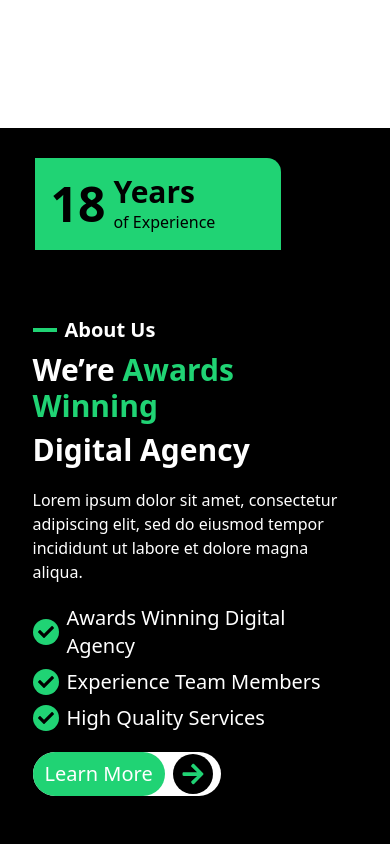
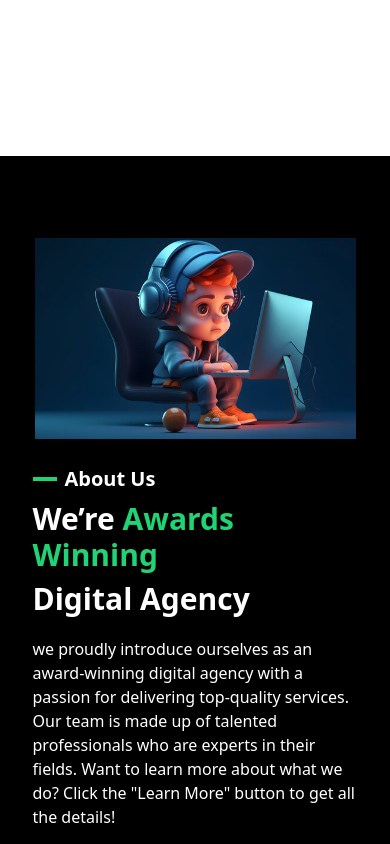
Before and after one commit to nabishafin/Nostrix-Client, a React (Vite) app: page / in a window 390 px wide. Shown: the part 5600-6444 px from the top of the page. Built offline with nearby package versions, Linux system fonts and the light colour scheme; grey boxes are pictures that could not be loaded.

Commit message:
some word done

```diff
--- a/src/components/shared/ProjectCard.jsx
+++ b/src/components/shared/ProjectCard.jsx
@@ -17,11 +17,11 @@ const ProjectCard = ({ data }) => {
             whileHover="hover"
         >
             <div className="bg-black text-white border-2 border-gray-700 rounded-lg p-4">
-                <div className="bg-gray-200 h-48 rounded-lg">
+                <div className="bg-gray-200  rounded-lg">
                     {data.image && (
                         <img
                             src={data.image}
-                            className="h-full w-full object-cover rounded-lg"
+                            className="h-72 w-full object-cover rounded-lg"
                             alt={data.title}
                         />
                     )}
--- a/src/components/ui/AboutUS.jsx
+++ b/src/components/ui/AboutUS.jsx
@@ -1,38 +1,25 @@
 import React from 'react';
 import { FaArrowRight, FaCheck } from 'react-icons/fa';
-
+import img from '../../assets/bp.jpg';
 
 const AboutUS = () => {
     return (
-        <section className="py-20 bg-black mt-16 text-white">
-            <div className="w-10/12 mx-auto flex flex-col md:flex-row py-10 gap-6">
-                {/* Video Section */}
-                <div className="w-full md:w-6/12 relative border-2 border-black rounded-3xl mb-10 md:mb-0 ">
-                    <div className="absolute top-0 left-0 w-full h-full bg-black flex items-center justify-center">
-                        {/* Embed YouTube Video */}
-                        <iframe
-                            width="100%"
-                            height="100%"
-                            src="https://www.youtube.com/embed/d8wDCPs68jc?si=otbw6YI7OtPnVDwr"
-                            title="YouTube video player"
-                            frameBorder="0"
-                            allow="accelerometer; autoplay; clipboard-write; encrypted-media; gyroscope; picture-in-picture"
-                            allowFullScreen
-                            className="rounded-lg"
-
-                        ></iframe>
-                    </div>
-                    <div className="absolute bottom-0 left-0 w-64 bg-primary p-4 flex items-center border-t-[10px] border-r-[10px] border-black rounded-tr-3xl">
-                        <div className="text-5xl font-bold text-black mr-2">18</div>
-                        <div>
-                            <p className="text-3xl font-semibold text-black">Years</p>
-                            <p className="text-base text-black">of Experience</p>
-                        </div>
+        <section className="py-10 bg-black mt-16 text-white">
+            <div className="w-10/12 mx-auto flex flex-col md:flex-row py-10 gap-6 items-center justify-center">
+                {/* Image Section */}
+                <div className="w-full md:w-6/12 border-2 border-black">
+                    <div className="w-full h-full bg-black flex items-center justify-center">
+                        <img
+                            src={img}
+                            className="w-full object-cover" // Ensure image covers the area
+                            style={{ aspectRatio: '16 / 10' }} // Maintain 16:9 aspect ratio (or adjust as needed)
+                            alt=""
+                        />
                     </div>
                 </div>
 
                 {/* Content Section */}
-                <div className="w-full md:w-6/12 pr-0 md:pl-10 ">
+                <div className="w-full md:w-6/12 pr-0 md:pl-10">
                     <div className="flex items-center gap-2">
                         <hr className="w-6 h-1 bg-primary border-0" />
                         <h1 className="text-white font-semibold text-xl">About Us</h1>
@@ -44,7 +31,9 @@ const AboutUS = () => {
                         Digital Agency
                     </h1>
                     <p className="mt-5 text-base md:text-lg pr-0 md:pr-10">
-                        Lorem ipsum dolor sit amet, consectetur adipiscing elit, sed do eiusmod tempor incididunt ut labore et dolore magna aliqua.
+                        we proudly introduce ourselves as an award-winning digital agency with a passion for delivering top-quality services. Our team is made up of talented professionals who are experts in their fields. Want to learn more about what we do? Click the "Learn More" button to get all the details!
+
+
                     </p>
 
                     <div className="mt-5">
@@ -62,7 +51,7 @@ const AboutUS = () => {
                         </div>
                     </div>
 
-                    <div className="flex gap-5 text-black mt-5 items-center">
+                    <div className="flex gap-16 text-black mt-5 items-center ">
                         <div className="flex gap-2 items-center text-xl text-white pr-2 rounded-3xl bg-white">
                             <p className="text-xl text-white px-3 py-2 rounded-3xl bg-primary">Learn More</p>
                             <p>
@@ -76,7 +65,6 @@ const AboutUS = () => {
                 </div>
             </div>
         </section>
-
     );
 };
 
--- a/src/components/ui/WorkPortfolio.jsx
+++ b/src/components/ui/WorkPortfolio.jsx
@@ -2,53 +2,56 @@ import { FaArrowRight } from "react-icons/fa";
 import React from 'react';
 import Marque from '../shared/Marque';
 import ProjectCard from "../shared/ProjectCard";
-
+import pic1 from "../../assets/cooing page.jpg"
+import pic2 from "../../assets/bp.jpg"
 
 const WorkPortfolio = () => {
     const cardsData = [
         {
             id: 1,
-            image: "https://ibb.co.com/xqYnG2r1", // You can add the image URL here
+            image: pic1, // You can add the image URL here
             tags: ["UI / UX Design", "App Design", "Wireframe"],
             title: "Podcast - Podcast",
             description: "Mobile App Solution",
         },
         {
             id: 2,
-            image: "https://ibb.co.com/mVDrwry8",
+            image: pic2,
             tags: ["Web Development", "Frontend", "React"],
             title: "Website Development",
             description: "E-commerce Web Solution",
         },
         // Add more objects as needed
     ];
+
     return (
-        <section className='bg-black'>
+        <section className='bg-black p-4 md:p-0'>
             <div>
                 <Marque />
             </div>
-            <div className='w-10/12 mx-auto border-2  pt-10'>
+            <div className='w-full md:w-10/12 mx-auto py-12 md:py-20'>
                 <div className='flex items-center gap-2'>
                     <hr className='w-6 h-1 bg-primary border-0' />
-                    <h1 className='text-white font-semibold text-xl'> Our Projects
-                    </h1>
+                    <h1 className='text-white font-semibold text-lg md:text-xl'> Our Projects</h1>
                 </div>
-                <h1 className='text-3xl mt-1 text-white font-bold'>Our Recent Work Portfolio</h1>
-                <div className=' flex justify-between items-center'>
-                    <p className='text-4xl font-bold text-primary'>Work Portfolio</p>
-                    <div className="flex gap-2 items-center text-xl mt-1 text-white pr-2 rounded-3xl bg-white">
-                        <p className="text-xl text-white px-3 py-2 rounded-3xl bg-primary">Learn More</p>
+                <h1 className='text-2xl md:text-3xl mt-1 text-white font-bold'>Our Recent Work Portfolio</h1>
+                <div className='flex justify-between items-center mt-6'>
+                    <p className='text-3xl md:text-4xl font-bold text-primary'>Work Portfolio</p>
+                    {/* The button is hidden on mobile and shown on medium screens and up */}
+                    <div className="hidden md:flex gap-2 items-center text-lg md:text-xl mt-1 text-white pr-2 rounded-3xl bg-white">
+                        <p className="text-lg md:text-xl text-white px-3 py-2 rounded-3xl bg-primary">Learn More</p>
                         <p>
-                            <FaArrowRight size={40} className="bg-black p-2 rounded-full text-primary" />
+                            <FaArrowRight size={30} className="bg-black p-2 rounded-full text-primary" />
                         </p>
                     </div>
                 </div>
 
                 {/* cards */}
-                <div className='grid grid-cols-1 md:grid-cols-2 gap-10 mt-8'>
+                <div className='grid grid-cols-1 md:grid-cols-2 gap-8 mt-8'>
                     {
                         cardsData.map(data =>
                             <ProjectCard
+                                key={data.id}
                                 data={data}
                             ></ProjectCard>)
                     }
```
Also changed, not shown: src/components/shared/AllServices.jsx (+16 -8 lines), src/assets/bp.jpg (added), src/assets/cooing page.jpg (added).
